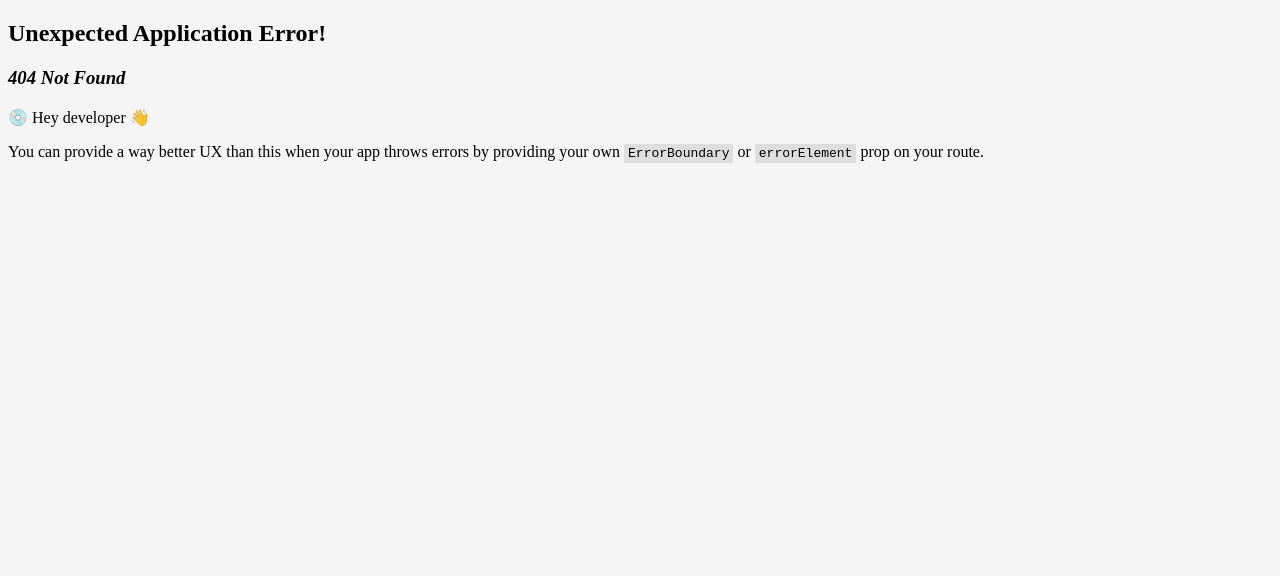
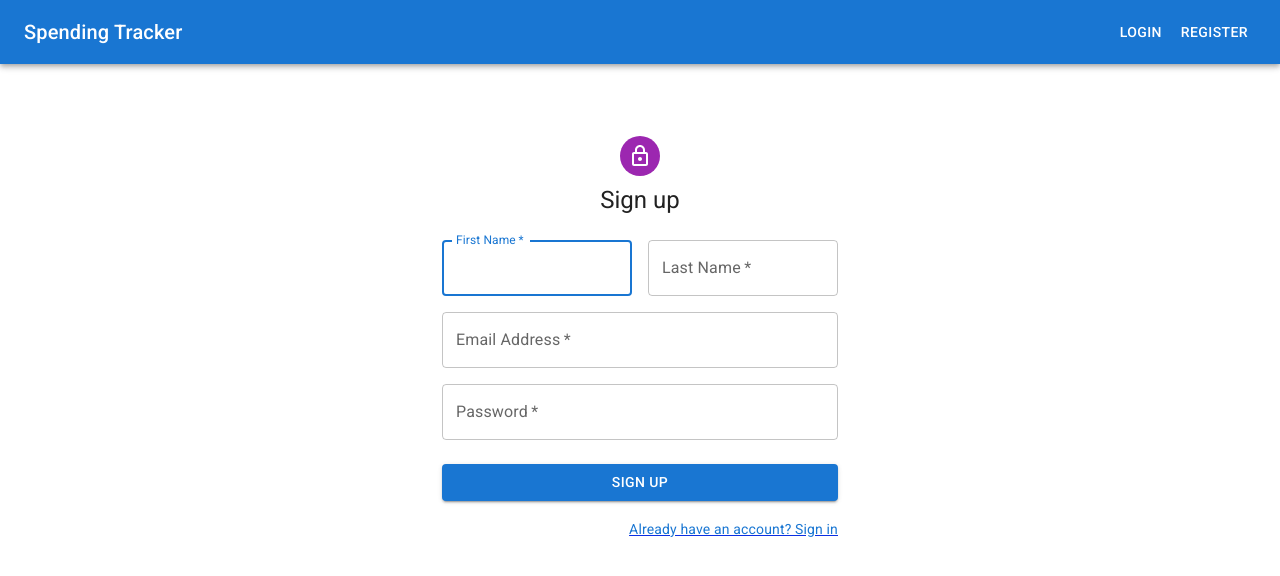
Before and after one commit to sophiebeard/spending-tracker, a React (Create React App) app in the folder client/: page /register in a window 1280 px wide. Before the commit this address had no page. Shown: the top 576 px of the page. Built offline with nearby package versions, Linux system fonts and the light colour scheme.

Commit message:
Registration and login user interface, auth API created

```diff
--- a/client/src/components/AppBar.js
+++ b/client/src/components/AppBar.js
@@ -21,6 +21,9 @@
                     <Link to='/login' className="text-white">
                         <Button color="inherit">Login</Button>
                     </Link>
+                    <Link to='/register' className="text-white">
+                        <Button color="inherit">register</Button>
+                    </Link>
                 </Toolbar>
             </AppBar>
         </Box>
--- a/client/src/pages/Login.js
+++ b/client/src/pages/Login.js
@@ -1,5 +1,84 @@
-import React from 'react';
+import * as React from 'react';
+import Avatar from '@mui/material/Avatar';
+import Button from '@mui/material/Button';
+import CssBaseline from '@mui/material/CssBaseline';
+import TextField from '@mui/material/TextField';
+import Link from '@mui/material/Link';
+import { Link as RouterLink } from 'react-router-dom';
+import Grid from '@mui/material/Grid';
+import Box from '@mui/material/Box';
+import LockOutlinedIcon from '@mui/icons-material/LockOutlined';
+import Typography from '@mui/material/Typography';
+import Container from '@mui/material/Container';
+import { createTheme, ThemeProvider } from '@mui/material/styles';
 
 export default function Login() {
-  return <div>Login</div>;
+  const handleSubmit = (event) => {
+    event.preventDefault();
+    const data = new FormData(event.currentTarget);
+    console.log({
+      email: data.get('email'),
+      password: data.get('password'),
+    });
+  };
+
+  return (
+      <Container component="main" maxWidth="xs">
+        <CssBaseline />
+        <Box
+          sx={{
+            marginTop: 8,
+            display: 'flex',
+            flexDirection: 'column',
+            alignItems: 'center',
+          }}
+        >
+          <Avatar sx={{ m: 1, bgcolor: 'secondary.main' }}>
+            <LockOutlinedIcon />
+          </Avatar>
+          <Typography component="h1" variant="h5">
+            Sign in
+          </Typography>
+          <Box component="form" onSubmit={handleSubmit} noValidate sx={{ mt: 1 }}>
+            <TextField
+              margin="normal"
+              required
+              fullWidth
+              id="email"
+              label="Email Address"
+              name="email"
+              autoComplete="email"
+              autoFocus
+            />
+            <TextField
+              margin="normal"
+              required
+              fullWidth
+              name="password"
+              label="Password"
+              type="password"
+              id="password"
+              autoComplete="current-password"
+            />
+            <Button
+              type="submit"
+              fullWidth
+              variant="contained"
+              sx={{ mt: 3, mb: 2 }}
+            >
+              Sign In
+            </Button>
+            <Grid container>
+            <Grid item>
+              <RouterLink to='/register'>
+                <Link component='span' variant="body2">
+                  {"Don't have an account? Sign Up"}
+                </Link>
+                </RouterLink>
+              </Grid>
+            </Grid>
+          </Box>
+        </Box>
+      </Container>
+  );
 }
--- /dev/null
+++ b/client/src/pages/Register.js
@@ -0,0 +1,117 @@
+import * as React from 'react';
+import Avatar from '@mui/material/Avatar';
+import Button from '@mui/material/Button';
+import CssBaseline from '@mui/material/CssBaseline';
+import TextField from '@mui/material/TextField';
+import { Link as RouterLink } from 'react-router-dom';
+import Link from '@mui/material/Link';
+import Grid from '@mui/material/Grid';
+import Box from '@mui/material/Box';
+import LockOutlinedIcon from '@mui/icons-material/LockOutlined';
+import Typography from '@mui/material/Typography';
+import Container from '@mui/material/Container';
+
+export default function Register() {
+  const handleSubmit = async (event) => {
+    event.preventDefault();
+    const data = new FormData(event.currentTarget);
+    const form ={
+      firstName: data.get('firstName'),
+      lastName: data.get('lastName'),
+      email: data.get('email'),
+      password: data.get('password'),
+    };
+
+    const res = await fetch('http://localhost:4000/auth/register', {
+      method: 'POST',
+      body: JSON.stringify(form),
+    });
+    if (res.ok) {
+      console.log('Registration success')
+    }
+  };
+
+  return (
+      <Container component="main" maxWidth="xs">
+        <CssBaseline />
+        <Box
+          sx={{
+            marginTop: 8,
+            display: 'flex',
+            flexDirection: 'column',
+            alignItems: 'center',
+          }}
+        >
+          <Avatar sx={{ m: 1, bgcolor: 'secondary.main' }}>
+            <LockOutlinedIcon />
+          </Avatar>
+          <Typography component="h1" variant="h5">
+            Sign up
+          </Typography>
+          <Box component="form" noValidate onSubmit={handleSubmit} sx={{ mt: 3 }}>
+            <Grid container spacing={2}>
+              <Grid item xs={12} sm={6}>
+                <TextField
+                  autoComplete="given-name"
+                  name="firstName"
+                  required
+                  fullWidth
+                  id="firstName"
+                  label="First Name"
+                  autoFocus
+                />
+              </Grid>
+              <Grid item xs={12} sm={6}>
+                <TextField
+                  required
+                  fullWidth
+                  id="lastName"
+                  label="Last Name"
+                  name="lastName"
+                  autoComplete="family-name"
+                />
+              </Grid>
+              <Grid item xs={12}>
+                <TextField
+                  required
+                  fullWidth
+                  id="email"
+                  label="Email Address"
+                  name="email"
+                  autoComplete="email"
+                />
+              </Grid>
+              <Grid item xs={12}>
+                <TextField
+                  required
+                  fullWidth
+                  name="password"
+                  label="Password"
+                  type="password"
+                  id="password"
+                  autoComplete="new-password"
+                />
+            </Grid>
+            </Grid>
+            <Button
+              type="submit"
+              fullWidth
+              variant="contained"
+              sx={{ mt: 3, mb: 2 }}
+            >
+              Sign Up
+            </Button>
+            <Grid container justifyContent="flex-end">
+            <Grid item>
+              <RouterLink to='/login'>
+                <Link component='span' variant='body2'>
+                  Already have an account? Sign in
+                </Link>
+                </RouterLink>
+              </Grid>
+            </Grid>
+          </Box>
+        </Box>
+      </Container>
+  );
+}
```
Also changed, not shown: client/src/index.js (+7 -1 lines), 2 other files (tests, documents, lock files or other folders).
